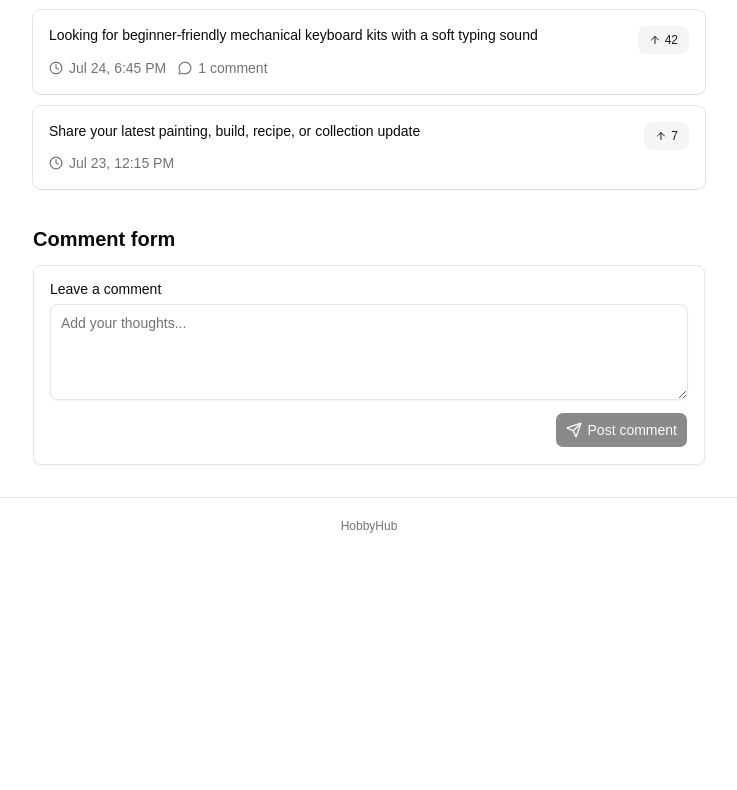
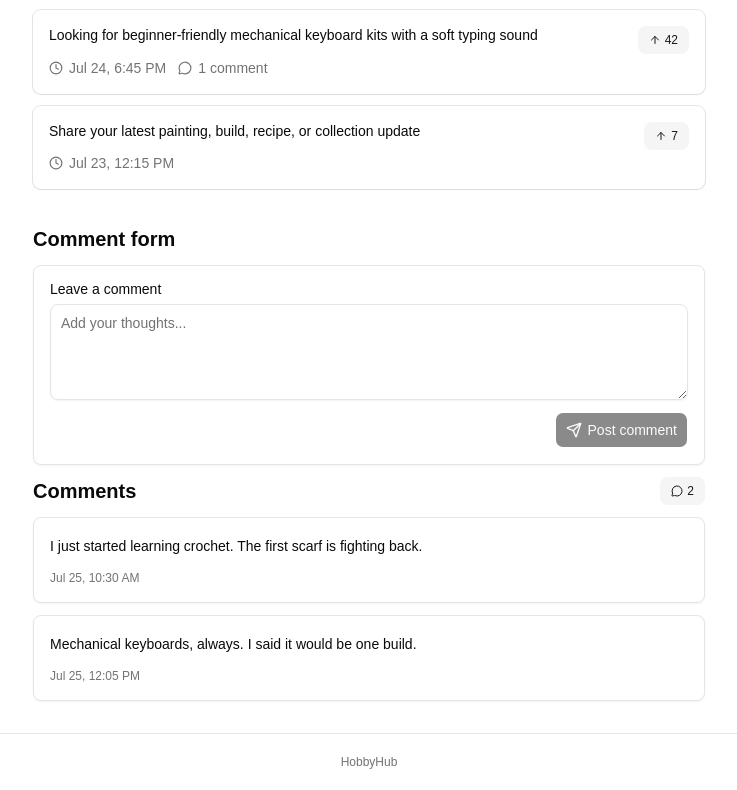
Before and after one commit to JohnasonY/Frontend-Master, a React (Vite) app in the folder CodePath/web102/FinalProject_HobbyHub/: page /test in a window 1280 px wide. Shown: the part 344-1134 px from the top of the page, without its empty margins (271-1008 px from the left). Before the commit the page ends 898 px from the top, so only its background shows below. Built offline with nearby package versions, Linux system fonts and the light colour scheme.

Commit message:
comp: CommentList

```diff
--- a/CodePath/web102/FinalProject_HobbyHub/src/Test.jsx
+++ b/CodePath/web102/FinalProject_HobbyHub/src/Test.jsx
@@ -1,6 +1,7 @@
 import { useMemo, useState } from "react";
 
 import CommentForm from "@/components/CommentForm";
+import CommentList from "@/components/CommentList";
 import PostCard from "@/components/PostCard";
 import SortSearchBar from "@/components/SortSearchBar";
 
@@ -31,7 +32,18 @@ const samplePosts = [
 export default function Test() {
   const [searchQuery, setSearchQuery] = useState("");
   const [sortBy, setSortBy] = useState("newest");
-  const [latestComment, setLatestComment] = useState("");
+  const [comments, setComments] = useState([
+    {
+      id: "comment-1",
+      content: "I just started learning crochet. The first scarf is fighting back.",
+      created_at: "2026-07-25T10:30:00.000Z",
+    },
+    {
+      id: "comment-2",
+      content: "Mechanical keyboards, always. I said it would be one build.",
+      created_at: "2026-07-25T12:05:00.000Z",
+    },
+  ]);
 
   const visiblePosts = useMemo(() => {
     const normalizedQuery = searchQuery.trim().toLowerCase();
@@ -75,12 +87,19 @@ export default function Test() {
 
       <div className="space-y-3 pt-4">
         <h2 className="text-xl font-semibold tracking-normal">Comment form</h2>
-        <CommentForm onSubmit={setLatestComment} />
-        {latestComment && (
-          <p className="rounded-md bg-muted p-3 text-sm text-muted-foreground">
-            Last submitted: {latestComment}
-          </p>
-        )}
+        <CommentForm
+          onSubmit={(content) =>
+            setComments((currentComments) => [
+              {
+                id: crypto.randomUUID(),
+                content,
+                created_at: new Date().toISOString(),
+              },
+              ...currentComments,
+            ])
+          }
+        />
+        <CommentList comments={comments} />
       </div>
     </section>
   );
--- a/CodePath/web102/FinalProject_HobbyHub/src/components/CommentList/index.jsx
+++ b/CodePath/web102/FinalProject_HobbyHub/src/components/CommentList/index.jsx
@@ -0,0 +1,65 @@
+import { MessageCircleIcon } from "lucide-react";
+
+import { Badge } from "@/components/ui/badge";
+import { cn } from "@/lib/utils";
+
+function getCommentText(comment) {
+  return comment?.content ?? comment?.text ?? comment?.body ?? "";
+}
+
+function formatCreatedAt(value) {
+  if (!value) return "Just now";
+
+  const date = new Date(value);
+  if (Number.isNaN(date.getTime())) return "Just now";
+
+  return new Intl.DateTimeFormat(undefined, {
+    month: "short",
+    day: "numeric",
+    hour: "numeric",
+    minute: "2-digit",
+  }).format(date);
+}
+
+export default function CommentList({ comments = [], className }) {
+  const visibleComments = comments.filter((comment) =>
+    getCommentText(comment).trim()
+  );
+  const commentCount = visibleComments.length;
+
+  return (
+    <section className={cn("space-y-3", className)}>
+      <div className="flex items-center justify-between gap-3">
+        <h2 className="text-xl font-semibold tracking-normal">Comments</h2>
+        <Badge variant="secondary" className="h-7 rounded-md px-2.5">
+          <MessageCircleIcon className="size-3.5" aria-hidden="true" />
+          {commentCount}
+        </Badge>
+      </div>
+
+      {commentCount === 0 ? (
+        <div className="rounded-md border border-dashed bg-card p-5 text-sm text-muted-foreground">
+          No comments yet. Start the conversation.
+        </div>
+      ) : (
+        <ul className="space-y-3">
+          {visibleComments.map((comment, index) => {
+            const text = getCommentText(comment).trim();
+
+            return (
+              <li
+                key={comment.id ?? `${text}-${index}`}
+                className="rounded-md border bg-card p-4 shadow-xs"
+              >
+                <p className="whitespace-pre-wrap text-sm leading-6">{text}</p>
+                <p className="mt-3 text-xs text-muted-foreground">
+                  {formatCreatedAt(comment.created_at)}
+                </p>
+              </li>
+            );
+          })}
+        </ul>
+      )}
+    </section>
+  );
+}
```
